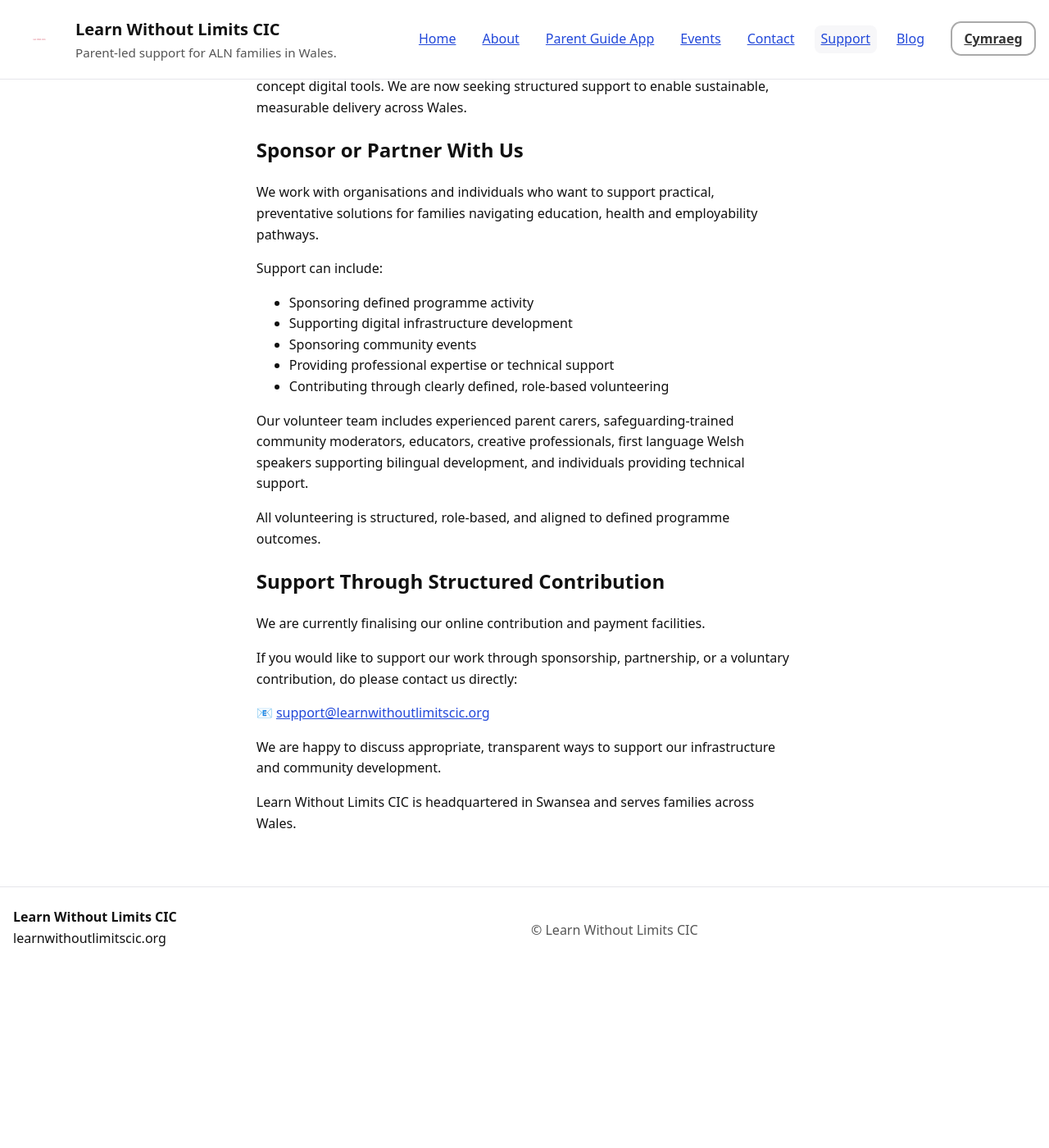
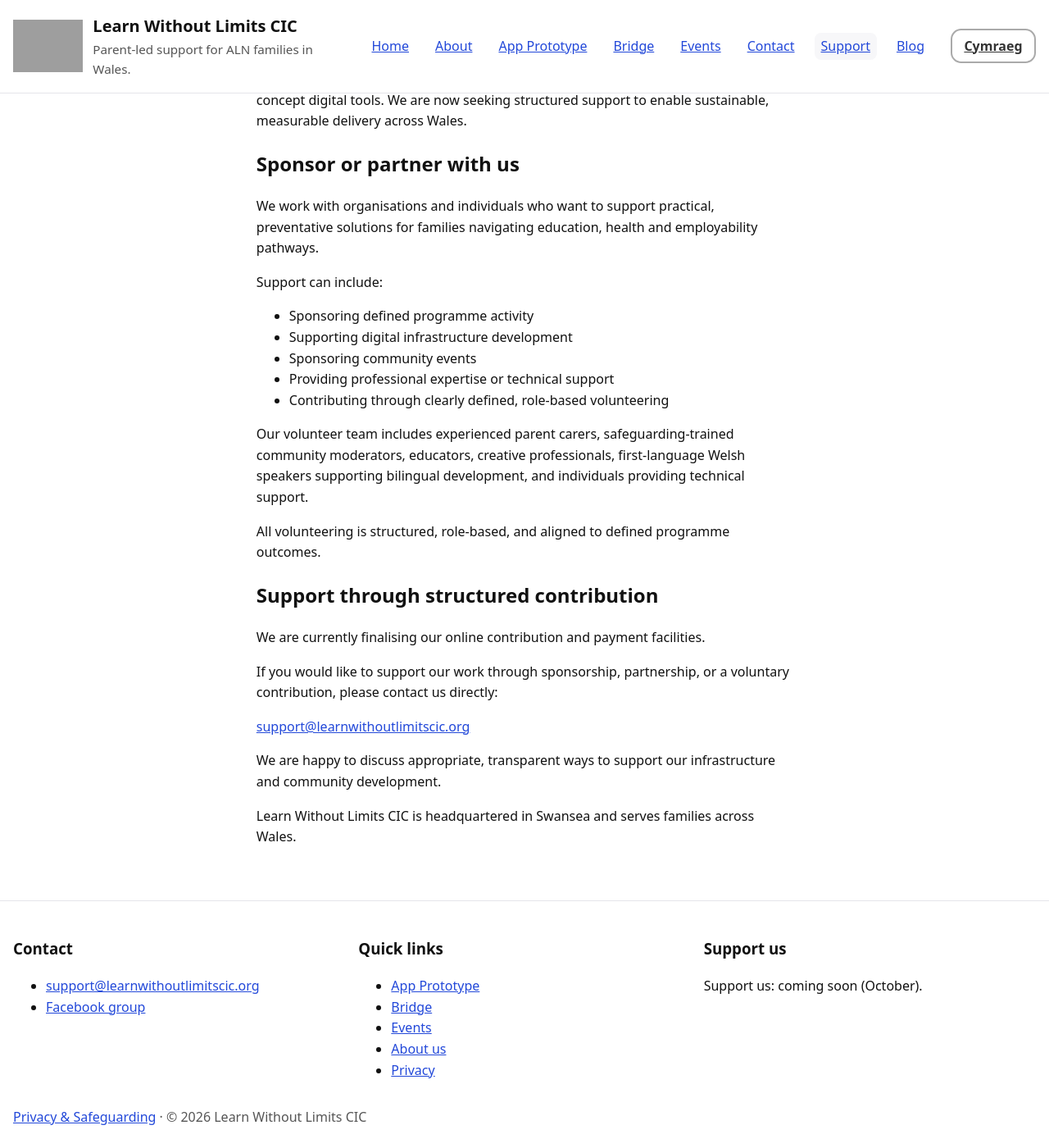
Before and after one commit to StephShobiye/learnwithoutlimitscic.github.io, a Jekyll site: the page support.en.html, which Jekyll copies as it is, in a window 1280 px wide and 1400 px high, scrolled down 707 px. Shown: the whole window at 82% size. Built offline with Jekyll 4.4.1, drawn with Linux system fonts in a browser that asks for light colours; before the commit the page ends 1888 px from its top, so only the background shows below that; grey boxes are pictures that could not be loaded.

Commit message:
Align Support page navigation and footer with site structure

```diff
--- a/support.en.html
+++ b/support.en.html
@@ -11,7 +11,9 @@
   <link rel="stylesheet" href="/assets/css/styles.css">
 
   <link rel="alternate" href="/support.cy.html" hreflang="cy">
-  <link rel="icon" href="/assets/img/favicon.ico">
+  <link rel="canonical" href="https://learnwithoutlimitscic.org/support.en.html">
+  <link rel="icon" type="image/png" href="/assets/img/LearnWithoutLimits_Badge.png">
+  <link rel="apple-touch-icon" href="/assets/img/LearnWithoutLimits_Badge.png">
 </head>
 
 <body>
@@ -19,7 +21,12 @@
 
   <header class="site-header" role="banner">
     <div class="brand">
-      <img src="/assets/img/Logo_FullColour.png" alt="Learn Without Limits CIC logo" onerror="this.style.display='none'">
+      <img
+        src="/assets/img/LearnWithoutLimits_Badge.png"
+        alt="Learn Without Limits CIC logo"
+        width="128"
+        height="128"
+      >
       <div class="brand-text">
         <span class="brand-title">Learn Without Limits CIC</span>
         <span class="brand-tag">Parent-led support for ALN families in Wales.</span>
@@ -32,15 +39,12 @@
       <ul>
         <li><a href="/index.en.html">Home</a></li>
         <li><a href="/about.en.html">About</a></li>
-        <li><a href="/app.en.html">Parent Guide App</a></li>
+        <li><a href="/app.en.html">App Prototype</a></li>
+        <li><a href="/bridge.en.html">Bridge</a></li>
         <li><a href="/events.en.html">Events</a></li>
         <li><a href="/contact.en.html">Contact</a></li>
         <li><a href="/support.en.html" aria-current="page">Support</a></li>
-        <li>
-          <a href="https://learnwithoutlimitscic.blogspot.com/" target="_blank" rel="noopener">
-            Blog
-          </a>
-        </li>
+        <li><a href="https://blog.learnwithoutlimitscic.org/" target="_blank" rel="noopener">Blog</a></li>
       </ul>
     </nav>
 
@@ -60,9 +64,9 @@
     <section class="content">
       <h1>Support Us</h1>
 
-<div class="logo-centre">
-  <img src="/assets/img/LearnWithoutLimits_Badge.png" alt="Learn Without Limits CIC badge logo">
-</div>
+      <div class="logo-centre">
+        <img src="/assets/img/LearnWithoutLimits_Badge.png" alt="Learn Without Limits CIC badge logo">
+      </div>
 
       <h2>Support Learn Without Limits CIC</h2>
 
@@ -78,7 +82,7 @@
         We are currently unfunded and operating at an early infrastructure stage. We have established our governance foundations, safeguarding framework, and proof-of-concept digital tools. We are now seeking structured support to enable sustainable, measurable delivery across Wales.
       </p>
 
-      <h2>Sponsor or Partner With Us</h2>
+      <h2>Sponsor or partner with us</h2>
 
       <p>
         We work with organisations and individuals who want to support practical, preventative solutions for families navigating education, health and employability pathways.
@@ -95,25 +99,25 @@
       </ul>
 
       <p>
-        Our volunteer team includes experienced parent carers, safeguarding-trained community moderators, educators, creative professionals, first language Welsh speakers supporting bilingual development, and individuals providing technical support.
+        Our volunteer team includes experienced parent carers, safeguarding-trained community moderators, educators, creative professionals, first-language Welsh speakers supporting bilingual development, and individuals providing technical support.
       </p>
 
       <p>
         All volunteering is structured, role-based, and aligned to defined programme outcomes.
       </p>
 
-      <h2>Support Through Structured Contribution</h2>
+      <h2>Support through structured contribution</h2>
 
       <p>
         We are currently finalising our online contribution and payment facilities.
       </p>
 
       <p>
-        If you would like to support our work through sponsorship, partnership, or a voluntary contribution, do please contact us directly:
+        If you would like to support our work through sponsorship, partnership, or a voluntary contribution, please contact us directly:
       </p>
 
       <p>
-        📧 <a href="mailto:support@learnwithoutlimitscic.org">support@learnwithoutlimitscic.org</a>
+        <a href="mailto:support@learnwithoutlimitscic.org">support@learnwithoutlimitscic.org</a>
       </p>
 
       <p>
@@ -126,15 +130,37 @@
     </section>
   </main>
 
-  <footer class="site-footer">
+  <footer class="site-footer" role="contentinfo">
     <div class="footer-grid">
       <div>
-        <strong>Learn Without Limits CIC</strong><br>
-        learnwithoutlimitscic.org
+        <h3>Contact</h3>
+        <ul>
+          <li><a href="mailto:support@learnwithoutlimitscic.org">support@learnwithoutlimitscic.org</a></li>
+          <li><a href="https://www.facebook.com/groups/learnwithoutlimitscic" rel="noopener" target="_blank">Facebook group</a></li>
+        </ul>
       </div>
-      <div class="legal">
-        © Learn Without Limits CIC
+
+      <div>
+        <h3>Quick links</h3>
+        <ul>
+          <li><a href="/app.en.html">App Prototype</a></li>
+          <li><a href="/bridge.en.html">Bridge</a></li>
+          <li><a href="/events.en.html">Events</a></li>
+          <li><a href="/about.en.html">About us</a></li>
+          <li><a href="/privacy.en.html">Privacy</a></li>
+        </ul>
       </div>
+
+      <div>
+        <h3>Support us</h3>
+        <p>Support us: coming soon (October).</p>
+      </div>
+    </div>
+
+    <div class="legal">
+      <a href="/privacy.en.html">Privacy &amp; Safeguarding</a>
+      <span aria-hidden="true"> · </span>
+      <span>&copy; 2026 Learn Without Limits CIC</span>
     </div>
   </footer>
 
```
